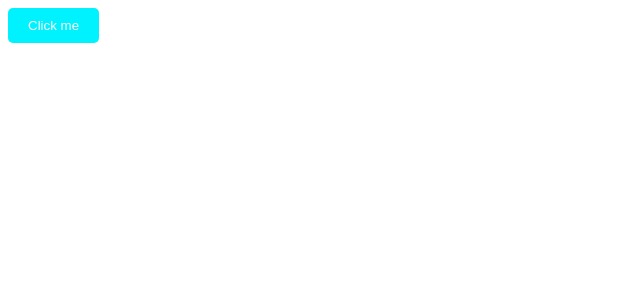
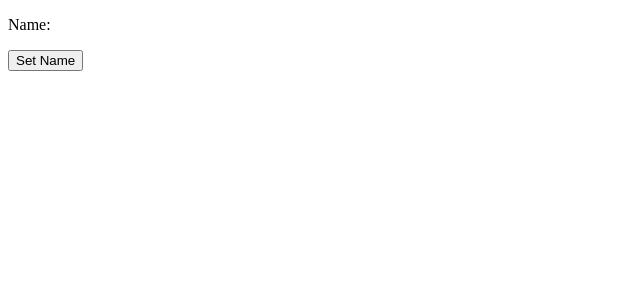
Before and after one commit to baljindersinghmaan/First-Example, a React (Vite) app in the folder first-project/: page / in a window 1280 px wide. Shown: the top 300 px of the page, without its empty margins (0-640 px from the left). Built offline with nearby package versions, Linux system fonts and the light colour scheme.

Commit message:
setState

```diff
--- a/first-project/src/App.jsx
+++ b/first-project/src/App.jsx
@@ -1,10 +1,10 @@
 import List from "./List";
 import Button from "./button";
-
+import  MyComponent  from "./MyComponent";
 function App() {
   return (
     <>
-    <Button></Button>
+        <MyComponent></MyComponent>
     </>
   );
 }
--- /dev/null
+++ b/first-project/src/MyComponent.jsx
@@ -0,0 +1,18 @@
+import React, {useState} from "react";
+
+function MyComponent(){
+
+    const [name, setName] = useState();
+
+    const updateName = () => {
+         setName("Baljinder")
+    }
+    603105479
+    return(<div>
+        <p>Name: {name}</p>
+        <button onClick={updateName}>Set Name</button>
+    </div>)
+
+}
+
+export default MyComponent
```
